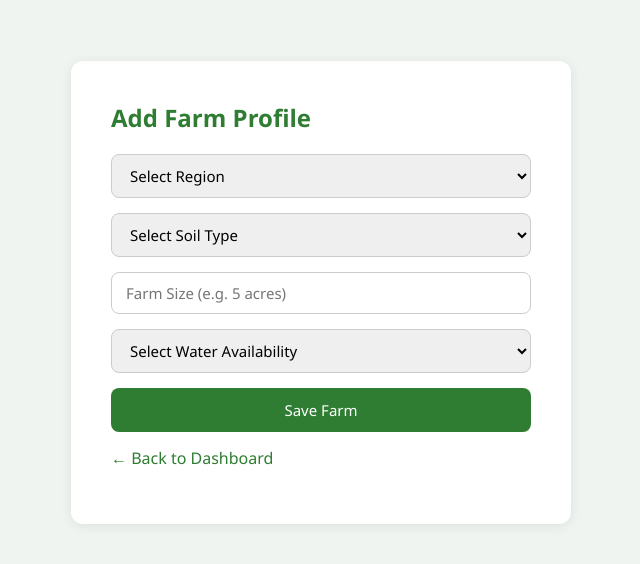
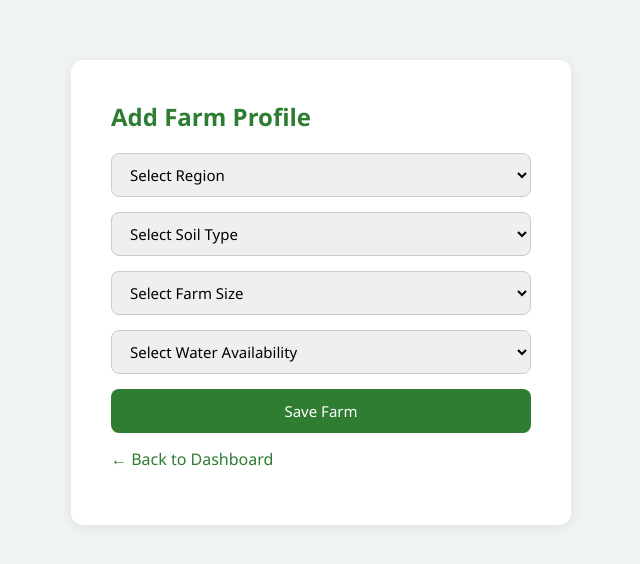
Before and after one commit to soha12395/intelligent-farming-assistant, a React (Create React App) app in the folder ifa-frontend/: page /farm/add in a window 1280 px wide. Shown: the part 108-672 px from the top of the page, without its empty margins (319-959 px from the left). Built offline with nearby package versions, Linux system fonts and the light colour scheme; no server answers; sample sign-in values are in the browser's storage.

Commit message:
edit farm profile

```diff
--- a/ifa-frontend/src/components/Navbar.jsx
+++ b/ifa-frontend/src/components/Navbar.jsx
@@ -38,7 +38,7 @@ function Navbar() {
         </button>
       </div>
 
-      {/* Side drawer for mobile */}
+
       <div className={`sidebar ${open ? "open" : ""}`}>
         <button className="close-btn" onClick={() => setOpen(false)}>
           ✕
--- a/ifa-frontend/src/pages/AddFarm.jsx
+++ b/ifa-frontend/src/pages/AddFarm.jsx
@@ -85,14 +85,18 @@ function AddFarm() {
             <option value="Clay">Clay</option>
             <option value="Sandy">Sandy</option>
           </select>
-          <input
-            type="text"
+          <select
             name="farm_size"
-            placeholder="Farm Size (e.g. 5 acres)"
             value={formData.farm_size}
             onChange={handleChange}
             required
-          />
+          >
+            <option value="">Select Farm Size</option>
+            <option value="Small">Small (less than 5 dunums)</option>
+            <option value="Medium">Medium (5 to 20 dunums)</option>
+            <option value="Large">Large (20 to 50 dunums)</option>
+            <option value="Very Large">Very Large (more than 50 dunums)</option>
+          </select>
           <select
             name="water_availability"
             value={formData.water_availability}
@@ -100,15 +104,15 @@ function AddFarm() {
             required
           >
             <option value="">Select Water Availability</option>
-            <option value="Low">Low</option>
-            <option value="Moderate">Moderate</option>
-            <option value="High">High</option>
-            <option value="Very High">Very High</option>
+            <option value="Low">Low (less than 500 L/day)</option>
+            <option value="Moderate">Moderate (500 to 2,000 L/day)</option>
+            <option value="High">High (2,000 to 5,000 L/day)</option>
+            <option value="Very High">Very High (more than 5,000 L/day)</option>
           </select>
           <button type="submit">{isEdit ? "Update Farm" : "Save Farm"}</button>
           {isEdit && (
             <button type="button" onClick={handleDelete} className="delete-btn">
-               Delete Farm Profile
+              Delete Farm Profile
             </button>
           )}
         </form>
```
